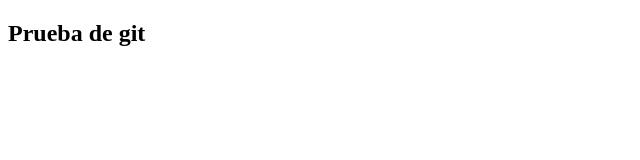
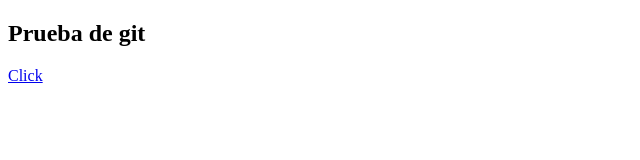
Before and after one commit to kevin18f/prueba3, a plain HTML site: page prueba.html in a window 1280 px wide. Shown: the full height of the page, 0-640 px from the left. Drawn offline with Linux system fonts and the light colour scheme.

Commit message:
Update prueba.html

```diff
--- a/prueba.html
+++ b/prueba.html
@@ -7,5 +7,8 @@
 </head>
 <body>
     <h2>Prueba de git</h2>
+    <div>
+        <a href="pruebaNrama.html">Click</a>
+    </div>
 </body>
 </html>
```
